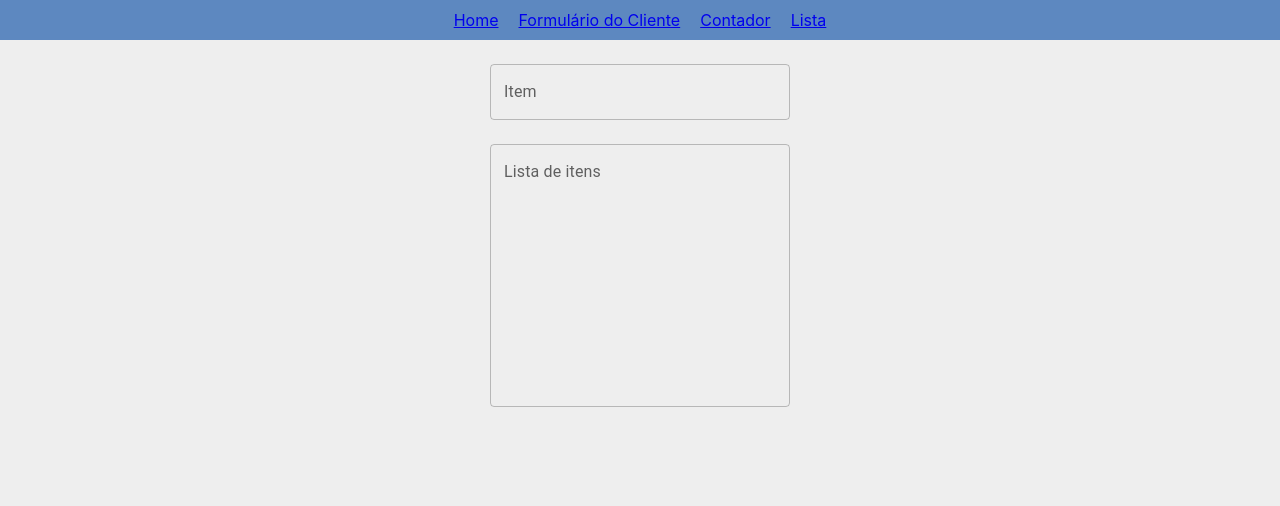
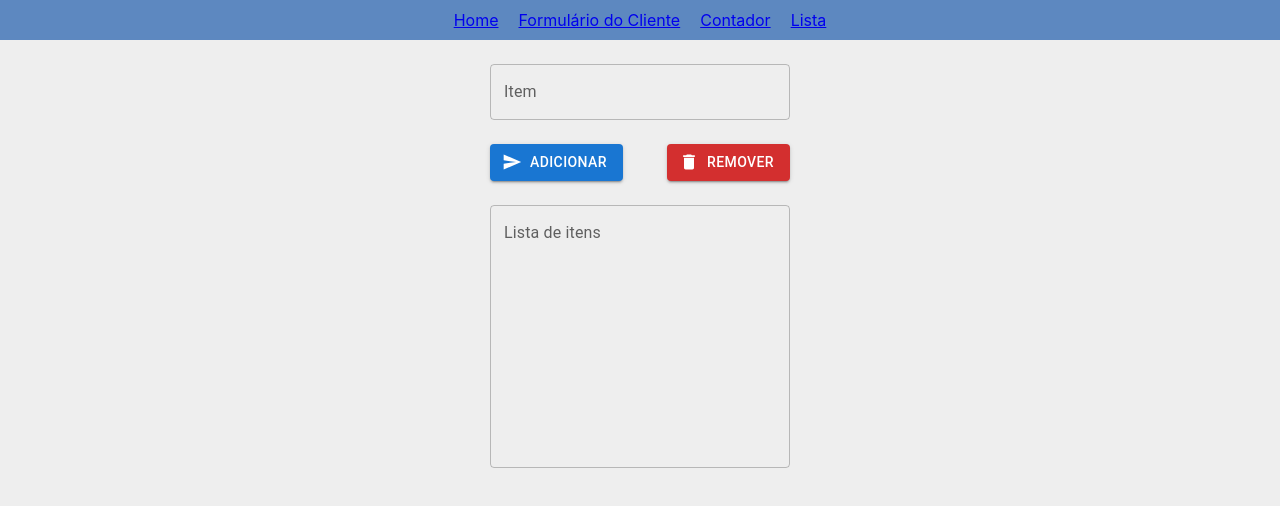
Before and after one commit to edsoncarlosdvp/my-app-test, a React (Create React App) app: page /lista in a window 1280 px wide. Shown: the top 506 px of the page. Built offline with nearby package versions, Linux system fonts and the light colour scheme.

Commit message:
visually: Adicionando botões ao layout

```diff
--- a/src/pages/list.tsx
+++ b/src/pages/list.tsx
@@ -1,4 +1,6 @@
-import { Box, Grid, TextField } from "@mui/material"
+import DeleteIcon from '@mui/icons-material/Delete';
+import SendIcon from '@mui/icons-material/Send';
+import { Box, Button, Grid, TextField } from "@mui/material";
 
 export const List = (): JSX.Element => {
     return (
@@ -12,6 +14,10 @@ export const List = (): JSX.Element => {
                         flexDirection: "column"
                     }}>
                     <TextField id="outlined-basic" label="Item" variant="outlined" style={{ margin: "1.5rem 0", }} />
+                    <Grid container direction={'row'} justifyContent="space-between" mb={3}>
+                        <Button variant="contained" color="primary" startIcon={<SendIcon />}>Adicionar</Button>
+                        <Button variant="contained" color="error" startIcon={<DeleteIcon />}>Remover</Button>
+                    </Grid>
                     <TextField
                         id="outlined-multiline-static"
                         label="Lista de itens"
```
